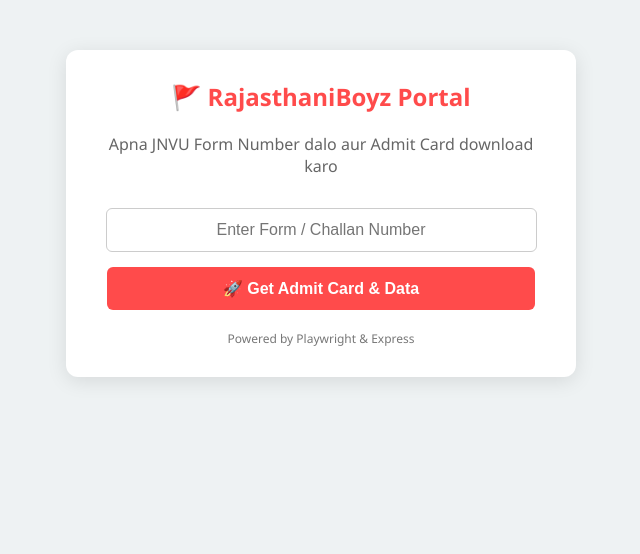
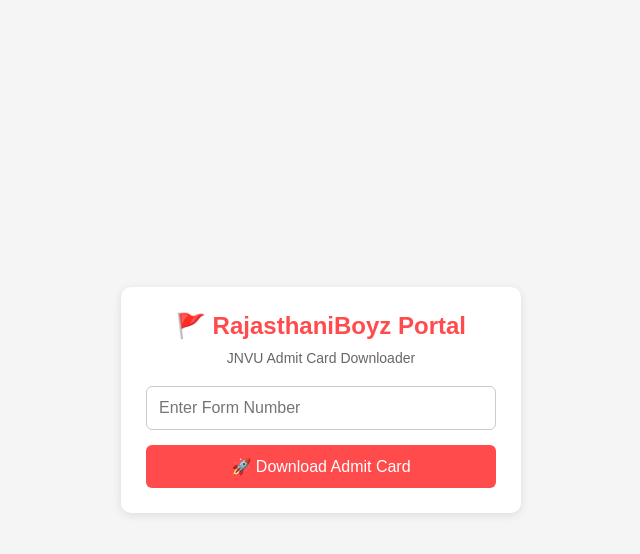
Before and after one commit to autofollower350/Render3, a website: page index.html in a window 1280 px wide. Shown: the whole page, without its empty margins (319-959 px from the left). Drawn offline with Linux system fonts and the light colour scheme.

Commit message:
Update index.html

```diff
--- a/index.html
+++ b/index.html
@@ -1,27 +1,158 @@
 <!DOCTYPE html>
-<html>
+<html lang="en">
 <head>
+<meta charset="UTF-8">
+<meta name="viewport" content="width=device-width, initial-scale=1.0">
+
 <title>JNVU Admit Card Portal</title>
-    <meta name="viewport" content="width=device-width, initial-scale=1.0">
+
 <style>
-        body { font-family: 'Segoe UI', Arial, sans-serif; background: #eef2f3; text-align: center; padding: 50px 20px; margin: 0; }
-        .card { background: white; padding: 30px; border-radius: 12px; box-shadow: 0 4px 20px rgba(0,0,0,0.1); max-width: 450px; margin: 0 auto; }
-        h2 { color: #ff4b4b; margin-top: 0; }
-        input { width: 90%; padding: 12px; margin: 15px 0; border: 1px solid #ccc; border-radius: 6px; font-size: 16px; text-align: center; }
-        button { width: 95%; padding: 12px; background: #ff4b4b; color: white; border: none; border-radius: 6px; font-size: 16px; cursor: pointer; font-weight: bold; transition: 0.2s; }
-        button:hover { background: #e04343; }
-        .footer { margin-top: 20px; font-size: 12px; color: #777; }
+
+*{
+    margin:0;
+    padding:0;
+    box-sizing:border-box;
+}
+
+body{
+    font-family:Arial,sans-serif;
+    background:#f5f5f5;
+    height:100vh;
+
+    display:flex;
+    justify-content:center;
+    align-items:center;
+}
+
+.card{
+
+    width:100%;
+    max-width:400px;
+
+    background:#fff;
+
+    padding:25px;
+
+    border-radius:10px;
+
+    box-shadow:0 2px 10px rgba(0,0,0,.1);
+
+    text-align:center;
+}
+
+h2{
+    color:#ff4b4b;
+    margin-bottom:10px;
+}
+
+p{
+    color:#666;
+    font-size:14px;
+    margin-bottom:20px;
+}
+
+input{
+
+    width:100%;
+
+    padding:12px;
+
+    border:1px solid #ccc;
+
+    border-radius:6px;
+
+    outline:none;
+
+    font-size:16px;
+
+    margin-bottom:15px;
+}
+
+button{
+
+    width:100%;
+
+    padding:12px;
+
+    border:none;
+
+    border-radius:6px;
+
+    background:#ff4b4b;
+
+    color:#fff;
+
+    font-size:16px;
+
+    cursor:pointer;
+}
+
+button:active{
+    transform:scale(.98);
+}
+
+.loader{
+
+    display:none;
+
+    margin-top:15px;
+
+    color:#444;
+
+    font-size:14px;
+}
+
 </style>
 </head>
+
 <body>
+
 <div class="card">
+
     <h2>🚩 RajasthaniBoyz Portal</h2>
-        <p style="color:#666;">Apna JNVU Form Number dalo aur Admit Card download karo</p>
-        <form action="/download" method="POST">
-            <input type="text" name="form_no" placeholder="Enter Form / Challan Number" required><br>
-            <button type="submit">🚀 Get Admit Card & Data</button>
+
+    <p>JNVU Admit Card Downloader</p>
+
+    <form id="form" action="/download" method="POST">
+
+        <input
+            type="text"
+            name="form_no"
+            placeholder="Enter Form Number"
+            required
+            autocomplete="off"
+        >
+
+        <button id="btn" type="submit">
+            🚀 Download Admit Card
+        </button>
+
     </form>
-        <div class="footer">Powered by Playwright & Express</div>
+
+    <div class="loader" id="loader">
+        ⏳ Please wait...
     </div>
+
+</div>
+
+<script>
+
+const form = document.getElementById('form');
+
+const btn = document.getElementById('btn');
+
+const loader = document.getElementById('loader');
+
+form.addEventListener('submit', () => {
+
+    btn.disabled = true;
+
+    btn.innerHTML = 'Processing...';
+
+    loader.style.display = 'block';
+});
+
+</script>
+
 </body>
 </html>
```
Lines whose indentation alone changed are shown as unchanged.
